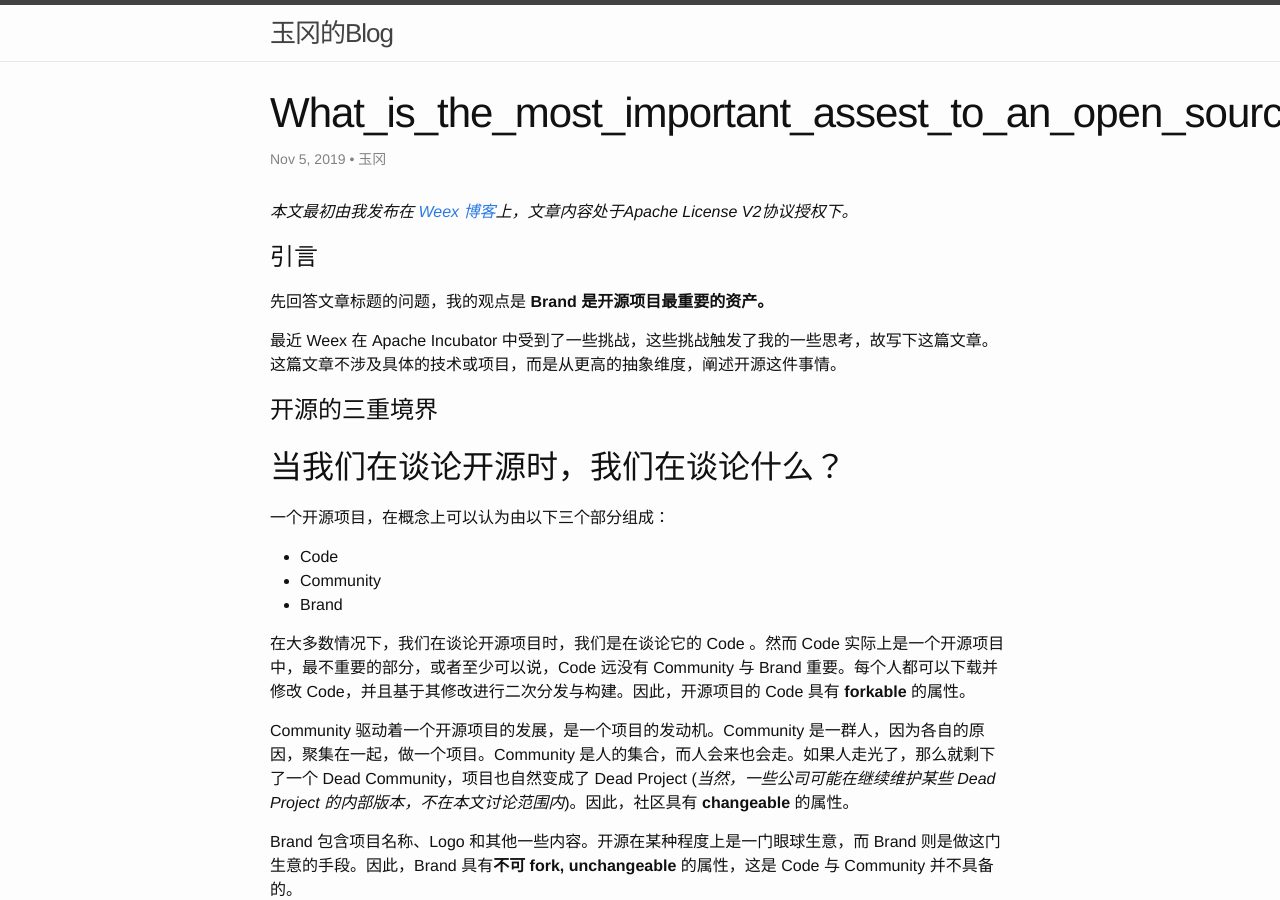
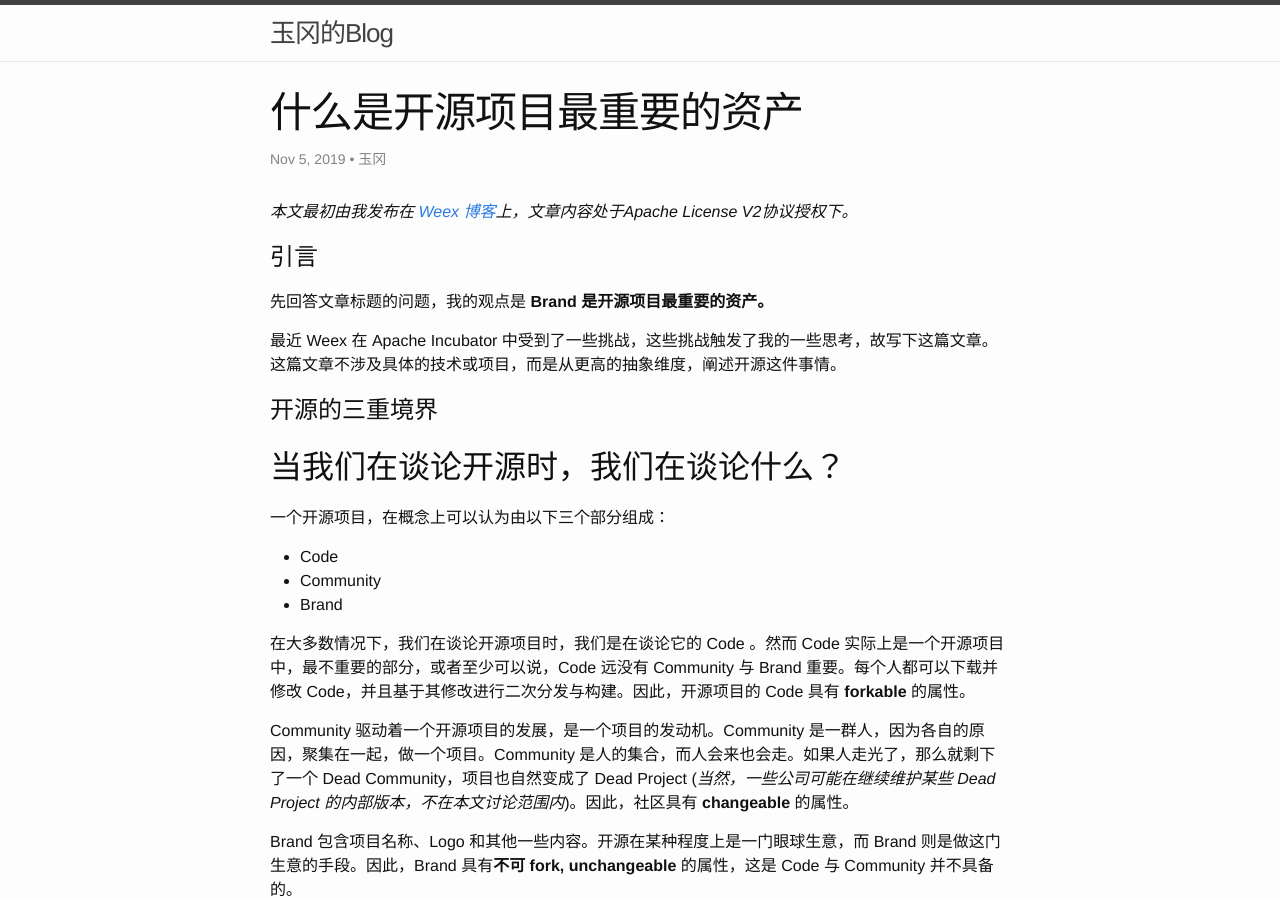
Before and after one commit to YorkShen/YorkShen.github.io, a Jekyll site: the page built from _posts/2019/2019-11-05-what_is_the_most_important_assest_to_an_open_source_project.md, in a window 1280 px wide and 900 px high. Built offline with Jekyll 4.4.1, drawn with Linux system fonts in a browser that asks for light colours.

Commit message:
Update title

```diff
--- a/_posts/2019/2019-11-05-what_is_the_most_important_assest_to_an_open_source_project.md
+++ b/_posts/2019/2019-11-05-what_is_the_most_important_assest_to_an_open_source_project.md
@@ -1,3 +1,8 @@
+---
+title: 什么是开源项目最重要的资产
+categories: OSS
+layout: post
+---
 *本文最初由我发布在 [Weex 博客](https://weex.apache.org/zh/blog/what_is_the_most_important_assest_to_an_open_souce_project.html)上，文章内容处于Apache License V2协议授权下。*
 
 # 引言
```
